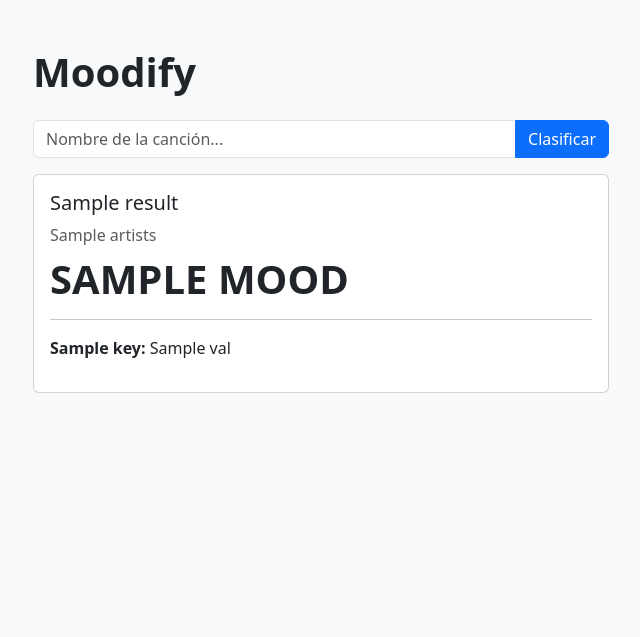
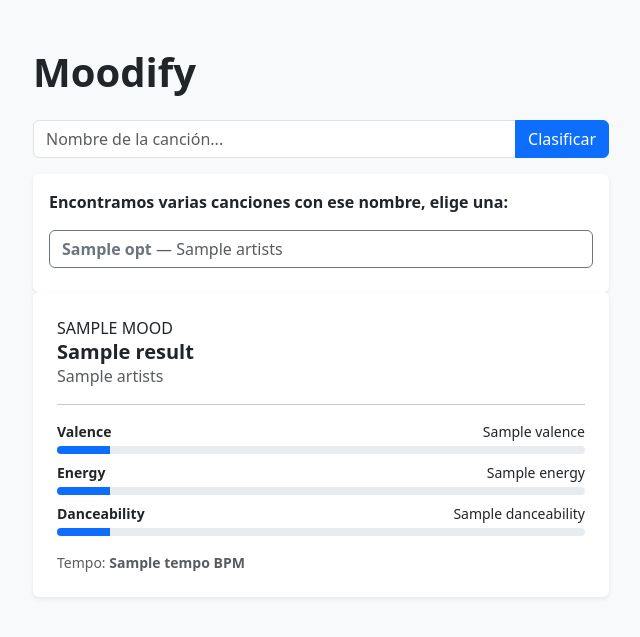
Before and after one commit to DSebas09/moodify, a Flask app: template app/templates/index.html in a window 1280 px wide. Shown: the top 637 px of the page, without its empty margins (319-959 px from the left). Run offline with Flask 3, Linux system fonts and the light colour scheme; the template is opened without the code that fills it: most values are stand-ins (such as "Sample title", 1, 10 or a date in 2020); parts of the project's set-up code (start-up, migrations or seed data) failed here and were passed over.

Commit message:
feat: handle duplicate track names by prompting user to choose

```diff
--- a/app/app.py
+++ b/app/app.py
@@ -1,21 +1,31 @@
 from flask import Flask, render_template, request
-from app.logic.predictor import predict_mood
+from app.logic.predictor import predict_by_index, search_tracks
 
 app = Flask(__name__)
 
 @app.route("/", methods=["GET", "POST"])
 def index():
-    result = None
-    error  = None
+    result   = None
+    error    = None
+    options  = None
 
     if request.method == "POST":
-        track_name = request.form.get("track_name", "").strip()
-        try:
-            result = predict_mood(track_name)
-        except ValueError as e:
-            error = str(e)
+        track_index = request.form.get("track_index")
+        if track_index:
+            result = predict_by_index(int(track_index))
 
-    return render_template("index.html", result=result, error=error)
+        else:
+            track_name = request.form.get("track_name", "").strip()
+            try:
+                matches = search_tracks(track_name)
+                if len(matches) == 1:
+                    result = predict_by_index(matches[0]["index"])
+                else:
+                    options = matches
+            except ValueError as e:
+                error = str(e)
+
+    return render_template("index.html", result=result, error=error, options=options)
 
 if __name__ == "__main__":
     app.run(debug=True)
--- a/app/templates/index.html
+++ b/app/templates/index.html
@@ -22,20 +22,57 @@
     <div class="alert alert-danger">{{ error }}</div>
   {% endif %}
 
+  {% if options %}
+  <div class="card border-0 shadow-sm mt-3">
+    <div class="card-body">
+      <p class="fw-semibold mb-3">Encontramos varias canciones con ese nombre, elige una:</p>
+      <form method="POST">
+        {% for opt in options %}
+        <button type="submit" name="track_index" value="{{ opt.index }}"
+                class="btn btn-outline-secondary w-100 text-start mb-2">
+          <strong>{{ opt.track_name }}</strong>
+          <span class="text-muted"> — {{ opt.artists }}</span>
+        </button>
+        {% endfor %}
+      </form>
+    </div>
+  </div>
+  {% endif %}
+
   {% if result %}
-    <div class="card mt-3">
-      <div class="card-body">
-        <h5 class="card-title">{{ result.track_name }}</h5>
-        <p class="text-muted mb-2">{{ result.artists }}</p>
-        <h2 class="display-6 fw-bold">{{ result.mood | upper }}</h2>
-        <hr>
-        <ul class="list-unstyled">
-          {% for key, val in result.features.items() %}
-            <li><strong>{{ key }}:</strong> {{ val }}</li>
-          {% endfor %}
-        </ul>
+  {% set mood = result.mood %}
+  <div class="card border-0 shadow-sm mood-{{ mood }}">
+    <div class="card-body p-4">
+
+      <span class="mood-badge badge-{{ mood }}">{{ mood | upper }}</span>
+
+      <h5 class="fw-bold mb-0">{{ result.track_name }}</h5>
+      <p class="text-muted mb-3">{{ result.artists }}</p>
+
+      <hr>
+
+      {% for key in ["valence", "energy", "danceability"] %}
+      {% set val = result.features[key] %}
+      <div class="mb-2">
+        <div class="d-flex justify-content-between small mb-1">
+          <span class="text-capitalize fw-semibold">{{ key }}</span>
+          <span>{{ val }}</span>
+        </div>
+        <div class="progress" style="height: 8px;">
+          <!-- prettier-ignore -->
+          <div class="progress-bar"
+               style="width: {{ (val * 100) | round }}%; background: var(--{{ mood }});">
+          </div>
+        </div>
       </div>
+      {% endfor %}
+
+      <p class="mt-3 mb-0 small text-muted">
+        Tempo: <strong>{{ result.features.tempo }} BPM</strong>
+      </p>
+
     </div>
+  </div>
   {% endif %}
 </div>
 
```
Also changed, not shown: app/logic/predictor.py (+12 -8 lines).
